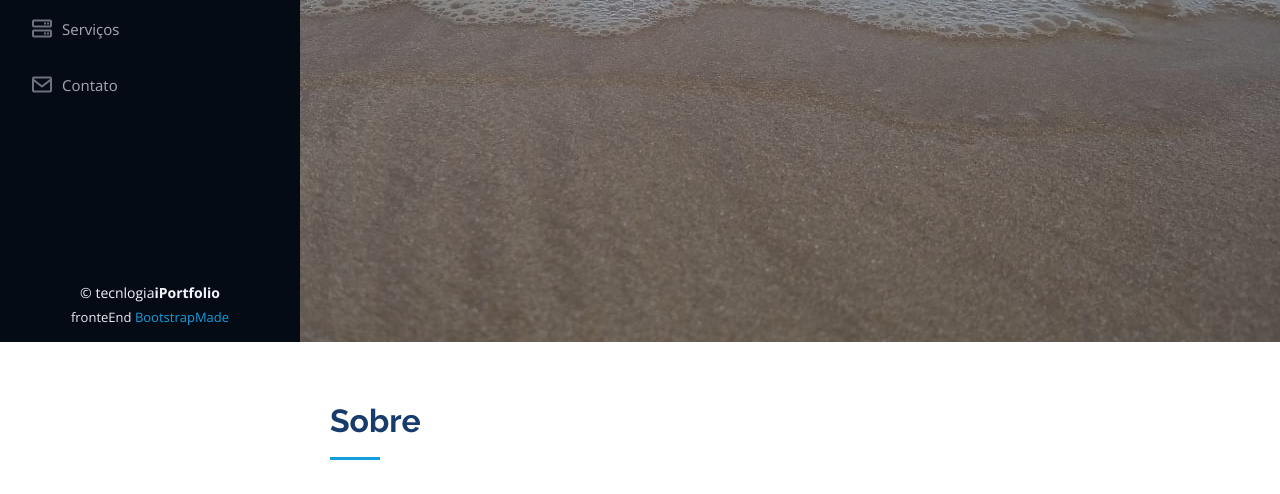
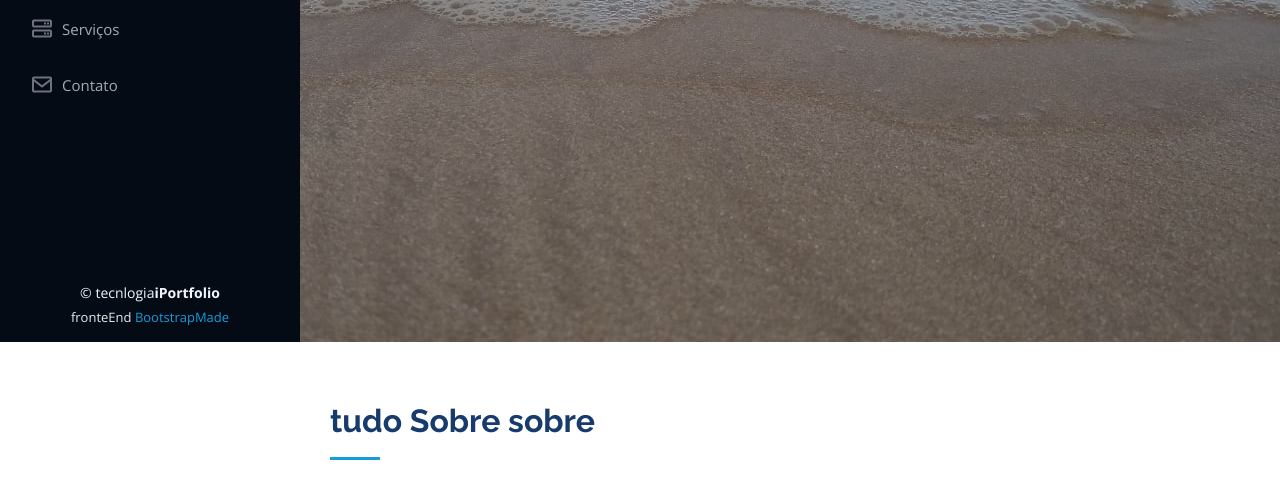
Before and after one commit to MarcosSAntonio/marcoPrtifolio, a plain HTML site: page iPortfolio/index.html in a window 1280 px wide. Shown: the part 458-952 px from the top of the page. Drawn offline with nearby package versions, Linux system fonts and the light colour scheme.

Commit message:
atualização de sessão sobre

```diff
--- a/iPortfolio/index.html
+++ b/iPortfolio/index.html
@@ -84,7 +84,7 @@
       <div class="container">
 
         <div class="section-title">
-          <h2>Sobre</h2>
+          <h2> tudo Sobre sobre</h2>
 
           </p>
         </div>
```
